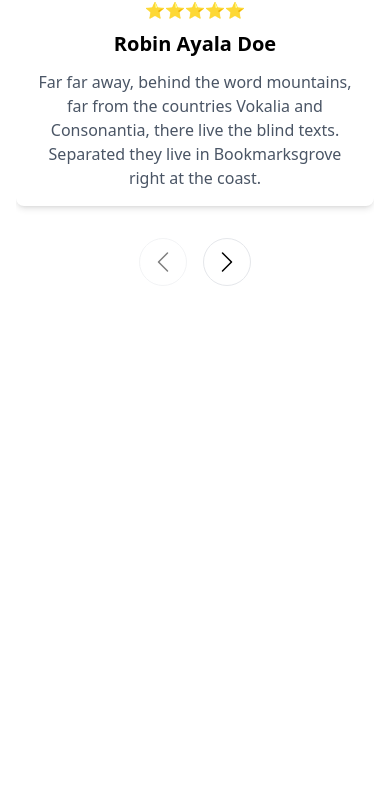
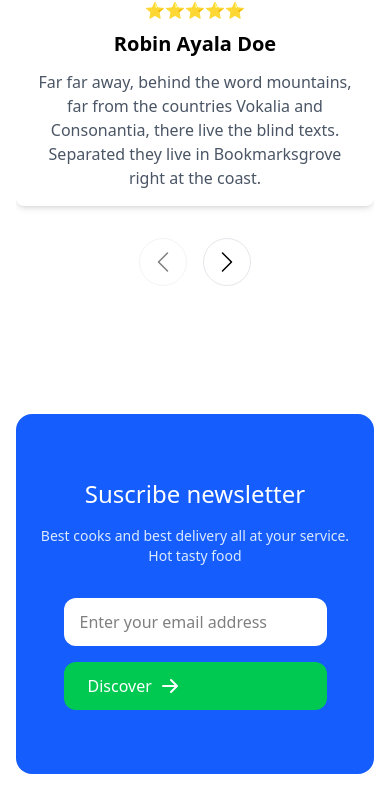
Before and after one commit to rahulyadav6/Modern-React-App, a React (Vite) app: page / in a window 390 px wide. Shown: the part 7637-8449 px from the top of the page. Before the commit the page ends 7987 px from the top, so only its background shows below. Built offline with nearby package versions, Linux system fonts and the light colour scheme.

Commit message:
news letter section completed

```diff
--- a/src/App.jsx
+++ b/src/App.jsx
@@ -4,6 +4,7 @@
 import Hero from './components/Hero'
 import MonitorSection from './components/MonitorSection'
 import Navbar from './components/Navbar'
+import NewsletterSection from './components/NewsletterSection'
 import PricingSection from './components/PricingSection'
 import PurposeSection from './components/PurposeSection'
 import ScheduleSection from './components/ScheduleSection'
@@ -26,6 +27,7 @@
         <PricingSection/>
         <ServicesSection/>
         <TestimonialSection/>
+        <NewsletterSection/>
       </div>
     </main>
   )
--- /dev/null
+++ b/src/components/NewsletterSection.jsx
@@ -0,0 +1,45 @@
+import React from 'react'
+import { HiArrowRight } from 'react-icons/hi'
+
+const NewsletterSection = () => {
+  return (
+    <section className='container mx-auto px-4 sm:px-6 lg:px-8 py-16'>
+        <div className='bg-blue-600 rounded-2xl overflow-hidden'>
+            <div className='relative md:px-16 py-16 px-6 md:py-24'>
+                {/* gradient bg */}
+                <div className='absolute top-0 right-0 w-1/2 h-full bg-blue-700 clip-path-slant hidden md:block'></div>
+
+                <div className='relative flex flex-col lg:flex-row items-center justify-between gap-8 lg:gap-12'>
+                    {/* left content */}
+                    <div className='text-white max-w-lg text-center md:text-left'>
+                        <h2 className='text-2xl sm:text-3xl lg:text-4xl font-medium mb-4'>Suscribe newsletter</h2>
+                        <p className='text-blue-100 text-sm sm:text-base'>Best cooks and best delivery all at your service. Hot tasty food</p>
+                    </div>
+
+                    {/* right content */}
+                    <div className='flex flex-col sm:flex-row gap-4 sm:gap-0'>
+                        <input type='email' placeholder='Enter your email address'
+                            className='w-full bg-white sm:w-auto md:w-70 px-4 sm:px-6 py-3 sm:py-4 rounded-xl sm:rounded-l-xl sm:rounded-r-none focus:outline-none'
+                        />
+                        <button className='w-full sm:w-auto cursor-pointer bg-green-500 text-white px-6 sm:px-8 py-3 sm:py-4 rounded-xl sm:rounded-l-none sm:rounded-r-lg flex items-center gap-2'>
+                            <span>Discover</span>
+                            <HiArrowRight className='size-5'/>
+                        </button>
+                    </div>
+                </div>
+            </div>
+        </div>
+
+
+        <style>
+            {
+                `.clip-path-slant{
+                    clip-path: polygon(20% 0%, 100% 0%, 100% 100%, 0% 100% )
+                }`
+            }
+        </style>
+    </section>
+  )
+}
+
+export default NewsletterSection
```
